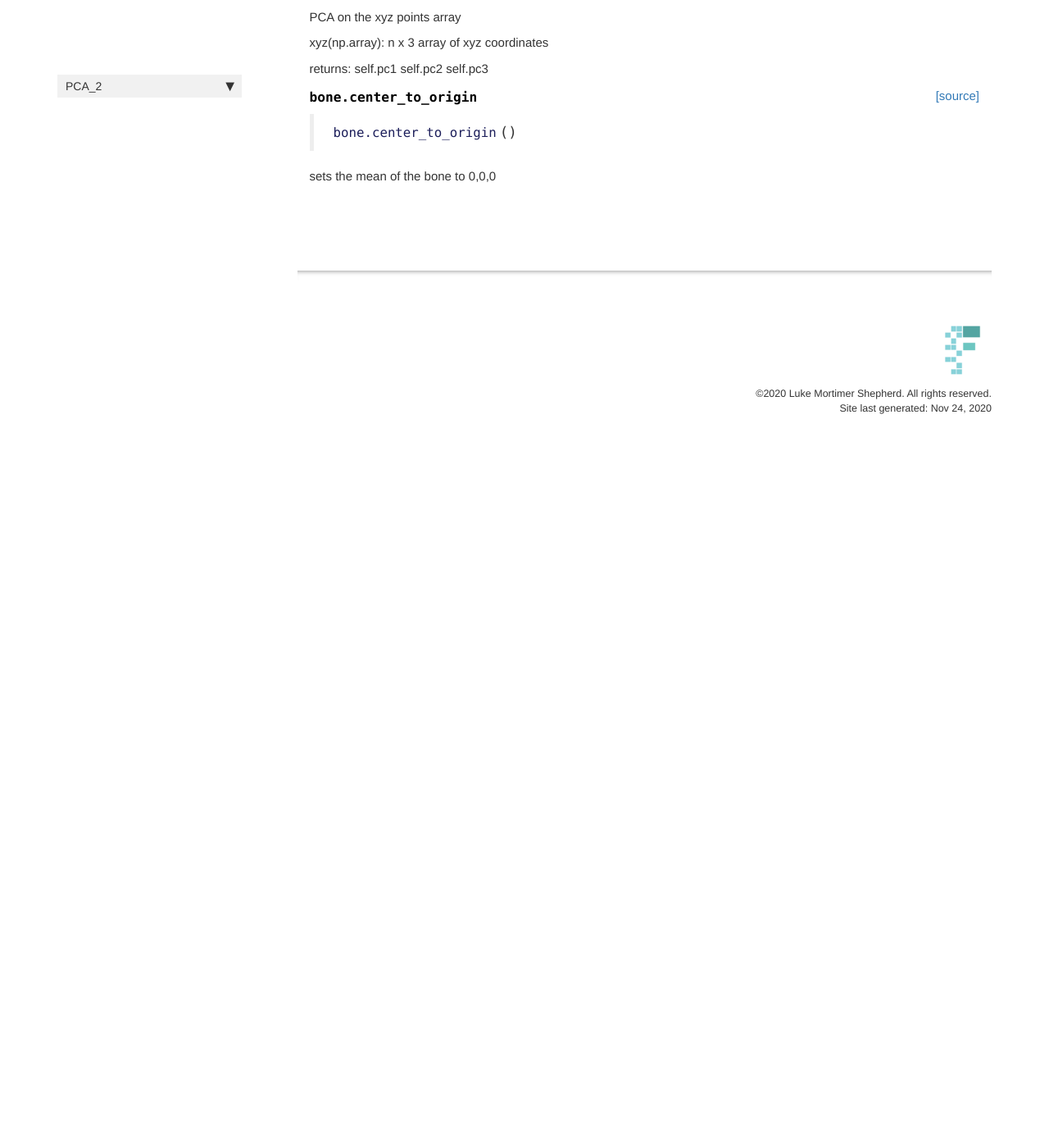
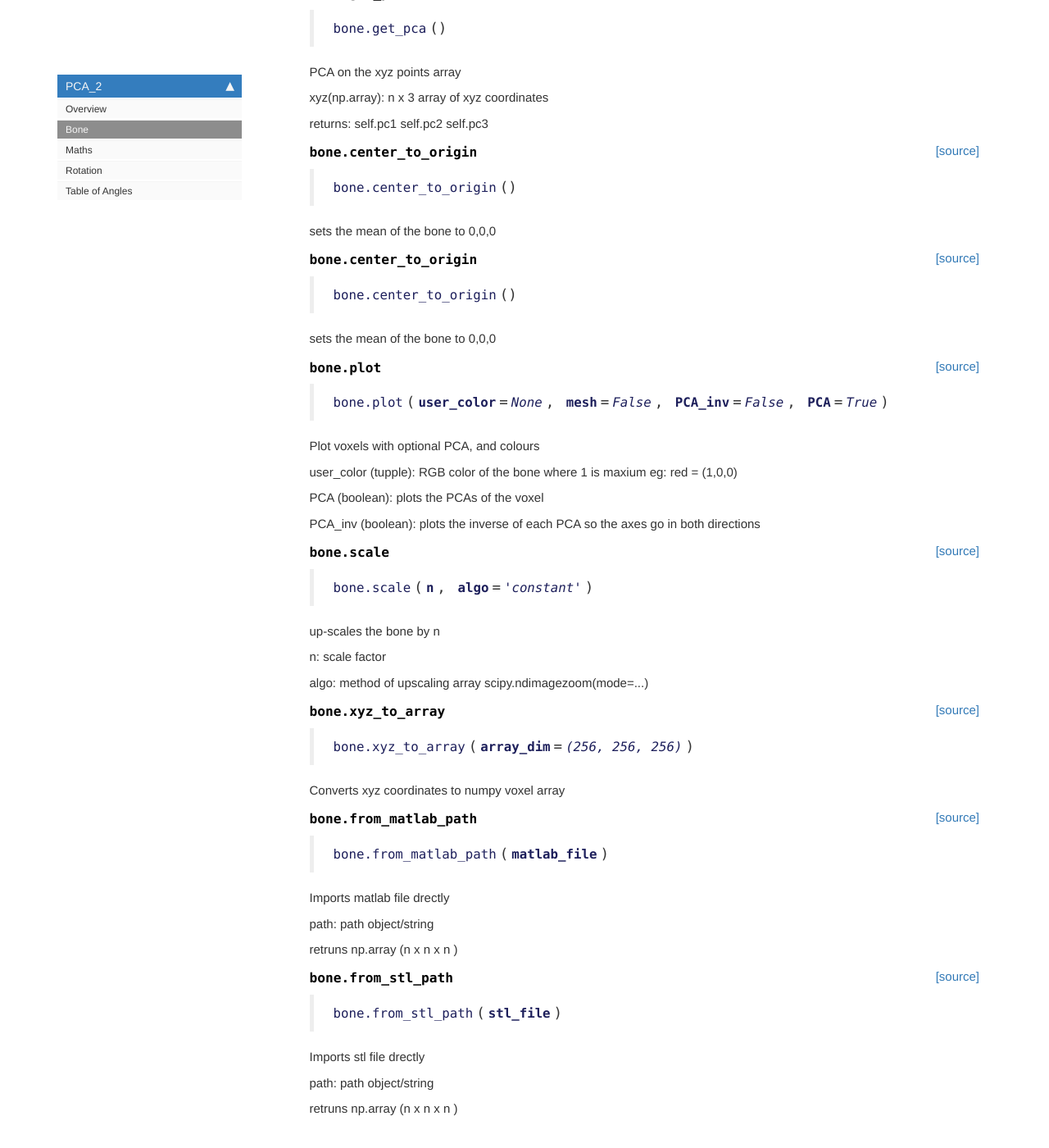
Before and after one commit to lukemshepherd/PCA2, a Jekyll site: the page built from docs/bone.html, in a window 1280 px wide and 1400 px high, scrolled down 853 px. Shown: the whole window at 82% size. Built offline with Jekyll 4.4.1, drawn with Linux system fonts in a browser that asks for light colours; nearby versions of some CDN libraries; comment, search, counter and statistics services are not loaded; before the commit the page ends 1411 px from its top, so only the background shows below that; some of the changed text lies outside the part shown.

Commit message:
- changed is --> == :02_rotation - added methods to bone core docs

```diff
--- a/PCA_2/core.py
+++ b/PCA_2/core.py
@@ -284,7 +284,7 @@ def quaternion_rotation_from_quaternion(v, q):
 # Cell
 def rotate(bone_f1, bone_f2, interpolate = False, scale_factor= 2):
 
-    if interpolate is True:
+    if interpolate == True:
         print(f'scalling bone by {scale_factor}')
         bone_f1.scale(scale_factor)
 
@@ -340,12 +340,12 @@ def rotate(bone_f1, bone_f2, interpolate = False, scale_factor= 2):
     bone_f2.reset_position()
 
     # reduce bone to orginal size
-    if interpolate is True:
+    if interpolate == True:
         print(f'scalling bone by {1/scale_factor}')
         bone_f1.scale(1/scale_factor)
 
 
-    if bone_f1.dtype is 'stl':
+    if bone_f1.dtype == 'stl':
 
         #update internal data
         bone_f1.data.v0 , bone_f1.data.v1, bone_f1.data.v2 = np.array_split(bone_f1.xyz, 3)
--- a/docs/bone.html
+++ b/docs/bone.html
@@ -1,7 +1,6 @@
 ---
 
 title: Bone
-
 
 keywords: fastai
 sidebar: home_sidebar
@@ -26,20 +25,12 @@ nb_path: "00_bone.ipynb"
 
 <div class="cell border-box-sizing code_cell rendered">
 
-<div class="output_wrapper">
-<div class="output">
+</div>
+    {% endraw %}
 
-<div class="output_area">
+    {% raw %}
 
-<div class="output_subarea output_stream output_stderr output_text">
-<pre>/home/shep/Documents/PCA_2/PCA_2/core.py:348: SyntaxWarning: &#34;is&#34; with a literal. Did you mean &#34;==&#34;?
-  if bone_f1.dtype is &#39;stl&#39;:
-</pre>
-</div>
-</div>
-
-</div>
-</div>
+<div class="cell border-box-sizing code_cell rendered">
 
 </div>
     {% endraw %}
@@ -72,13 +63,6 @@ nb_path: "00_bone.ipynb"
 
 <div class="cell border-box-sizing code_cell rendered">
 
-</div>
-    {% endraw %}
-
-    {% raw %}
-
-<div class="cell border-box-sizing code_cell rendered">
-
 <div class="output_wrapper">
 <div class="output">
 
@@ -89,7 +73,7 @@ nb_path: "00_bone.ipynb"
 <h4 id="bone.get_xyz" class="doc_header"><code>bone.get_xyz</code><a href="https://github.com/lukemshepherd/PCA_2/tree/master/PCA_2/core.py#L28" class="source_link" style="float:right">[source]</a></h4><blockquote><p><code>bone.get_xyz</code>()</p>
 </blockquote>
 <p>Convert 3D voxel array or STL to xyz coordinates.</p>
-<p>filter_level (int/float): (inherited from <a href="/PCA_2/bone.html#bone"><code>bone</code></a> class) sets the threshold level for
+<p>filter_level (int/float): (inherited from <a href="/PCA_2/bone#bone"><code>bone</code></a> class) sets the threshold level for
 what is considered a voxel. Everything below filter level is
 rounded to 0, everything above rounded to 1 (ie voxel)</p>
 <p>returns:
@@ -159,4 +143,165 @@ rounded to 0, everything above rounded to 1 (ie voxel)</p>
 </div>
     {% endraw %}
 
+    {% raw %}
+
+<div class="cell border-box-sizing code_cell rendered">
+
+<div class="output_wrapper">
+<div class="output">
+
+<div class="output_area">
+
+
+<div class="output_markdown rendered_html output_subarea ">
+<h4 id="bone.center_to_origin" class="doc_header"><code>bone.center_to_origin</code><a href="https://github.com/lukemshepherd/PCA_2/tree/master/PCA_2/core.py#L84" class="source_link" style="float:right">[source]</a></h4><blockquote><p><code>bone.center_to_origin</code>()</p>
+</blockquote>
+<p>sets the mean of the bone to 0,0,0</p>
+
 </div>
+
+</div>
+
+</div>
+</div>
+
+</div>
+    {% endraw %}
+
+    {% raw %}
+
+<div class="cell border-box-sizing code_cell rendered">
+
+<div class="output_wrapper">
+<div class="output">
+
+<div class="output_area">
+
+
+<div class="output_markdown rendered_html output_subarea ">
+<h4 id="bone.plot" class="doc_header"><code>bone.plot</code><a href="https://github.com/lukemshepherd/PCA_2/tree/master/PCA_2/core.py#L97" class="source_link" style="float:right">[source]</a></h4><blockquote><p><code>bone.plot</code>(<strong><code>user_color</code></strong>=<em><code>None</code></em>, <strong><code>mesh</code></strong>=<em><code>False</code></em>, <strong><code>PCA_inv</code></strong>=<em><code>False</code></em>, <strong><code>PCA</code></strong>=<em><code>True</code></em>)</p>
+</blockquote>
+<p>Plot voxels with optional PCA, and colours</p>
+<p>user_color (tupple): RGB color of the bone where 1 is maxium
+                        eg: red = (1,0,0)</p>
+<p>PCA (boolean): plots the PCAs of the voxel</p>
+<p>PCA_inv (boolean): plots the inverse of each PCA so the axes go in both directions</p>
+
+</div>
+
+</div>
+
+</div>
+</div>
+
+</div>
+    {% endraw %}
+
+    {% raw %}
+
+<div class="cell border-box-sizing code_cell rendered">
+
+<div class="output_wrapper">
+<div class="output">
+
+<div class="output_area">
+
+
+<div class="output_markdown rendered_html output_subarea ">
+<h4 id="bone.scale" class="doc_header"><code>bone.scale</code><a href="https://github.com/lukemshepherd/PCA_2/tree/master/PCA_2/core.py#L151" class="source_link" style="float:right">[source]</a></h4><blockquote><p><code>bone.scale</code>(<strong><code>n</code></strong>, <strong><code>algo</code></strong>=<em><code>'constant'</code></em>)</p>
+</blockquote>
+<p>up-scales the bone by n</p>
+<p>n: scale factor</p>
+<p>algo: method of upscaling array
+scipy.ndimagezoom(mode=...)</p>
+
+</div>
+
+</div>
+
+</div>
+</div>
+
+</div>
+    {% endraw %}
+
+    {% raw %}
+
+<div class="cell border-box-sizing code_cell rendered">
+
+<div class="output_wrapper">
+<div class="output">
+
+<div class="output_area">
+
+
+<div class="output_markdown rendered_html output_subarea ">
+<h4 id="bone.xyz_to_array" class="doc_header"><code>bone.xyz_to_array</code><a href="https://github.com/lukemshepherd/PCA_2/tree/master/PCA_2/core.py#L165" class="source_link" style="float:right">[source]</a></h4><blockquote><p><code>bone.xyz_to_array</code>(<strong><code>array_dim</code></strong>=<em><code>(256, 256, 256)</code></em>)</p>
+</blockquote>
+<p>Converts xyz coordinates to numpy voxel array</p>
+
+</div>
+
+</div>
+
+</div>
+</div>
+
+</div>
+    {% endraw %}
+
+    {% raw %}
+
+<div class="cell border-box-sizing code_cell rendered">
+
+<div class="output_wrapper">
+<div class="output">
+
+<div class="output_area">
+
+
+<div class="output_markdown rendered_html output_subarea ">
+<h4 id="bone.from_matlab_path" class="doc_header"><code>bone.from_matlab_path</code><a href="https://github.com/lukemshepherd/PCA_2/tree/master/PCA_2/core.py#L183" class="source_link" style="float:right">[source]</a></h4><blockquote><p><code>bone.from_matlab_path</code>(<strong><code>matlab_file</code></strong>)</p>
+</blockquote>
+<p>Imports matlab file drectly</p>
+<p>path: path object/string</p>
+<p>retruns np.array (n x n x n )</p>
+
+</div>
+
+</div>
+
+</div>
+</div>
+
+</div>
+    {% endraw %}
+
+    {% raw %}
+
+<div class="cell border-box-sizing code_cell rendered">
+
+<div class="output_wrapper">
+<div class="output">
+
+<div class="output_area">
+
+
+<div class="output_markdown rendered_html output_subarea ">
+<h4 id="bone.from_stl_path" class="doc_header"><code>bone.from_stl_path</code><a href="https://github.com/lukemshepherd/PCA_2/tree/master/PCA_2/core.py#L200" class="source_link" style="float:right">[source]</a></h4><blockquote><p><code>bone.from_stl_path</code>(<strong><code>stl_file</code></strong>)</p>
+</blockquote>
+<p>Imports stl file drectly</p>
+<p>path: path object/string</p>
+<p>retruns np.array (n x n x n )</p>
+
+</div>
+
+</div>
+
+</div>
+</div>
+
+</div>
+    {% endraw %}
+
+</div>
--- a/docs/index.html
+++ b/docs/index.html
@@ -1,7 +1,6 @@
 ---
 
 title: PCA2
-
 
 keywords: fastai
 sidebar: home_sidebar
```
Also changed, not shown: docs/_data/sidebars/home_sidebar.yml (+4 -4 lines), docs/maths.html (+14 -15 lines), docs/rotation.html (+7 -8 lines), docs/sidebar.json (+4 -4 lines), docs/table.html (+7 -8 lines), 2 other files.
